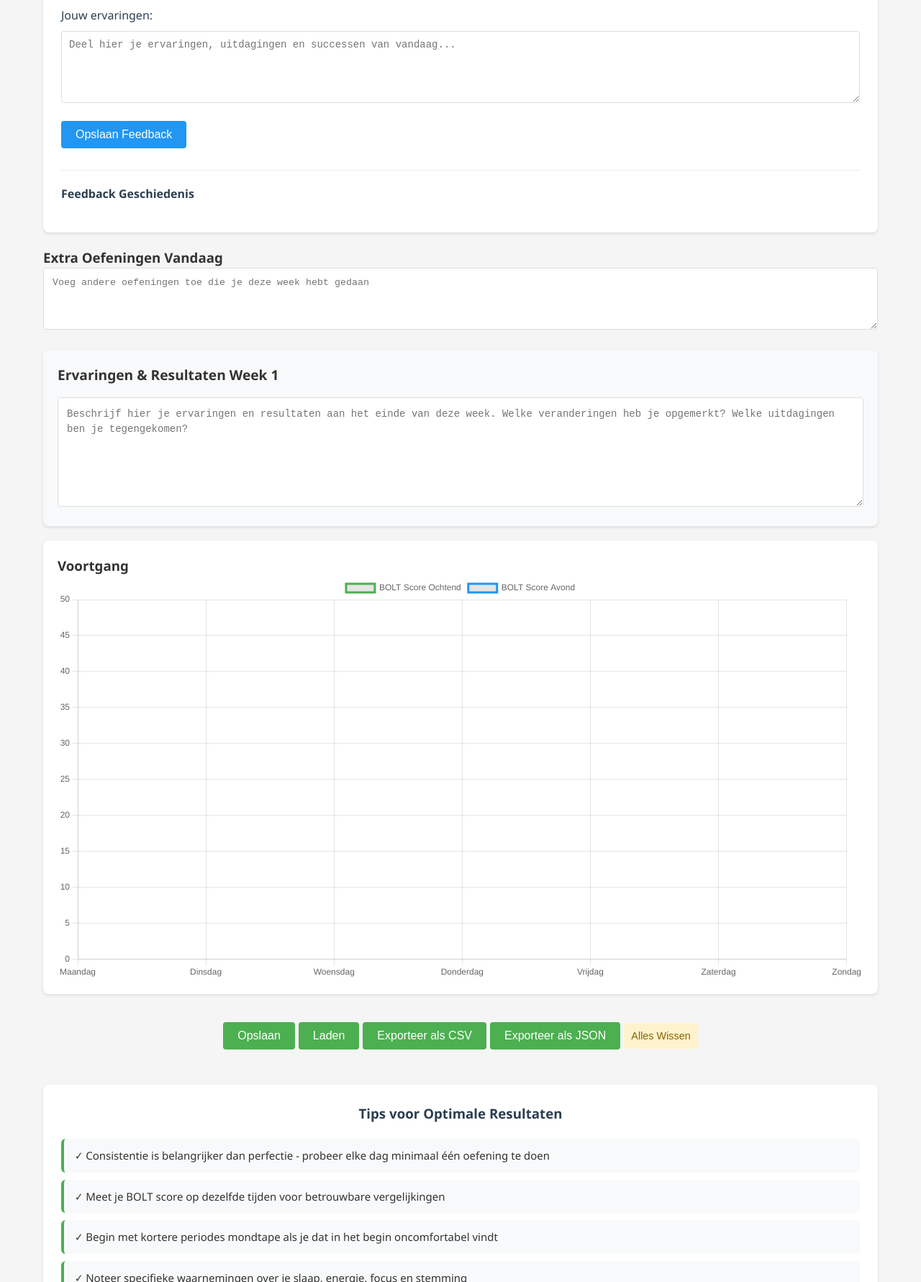
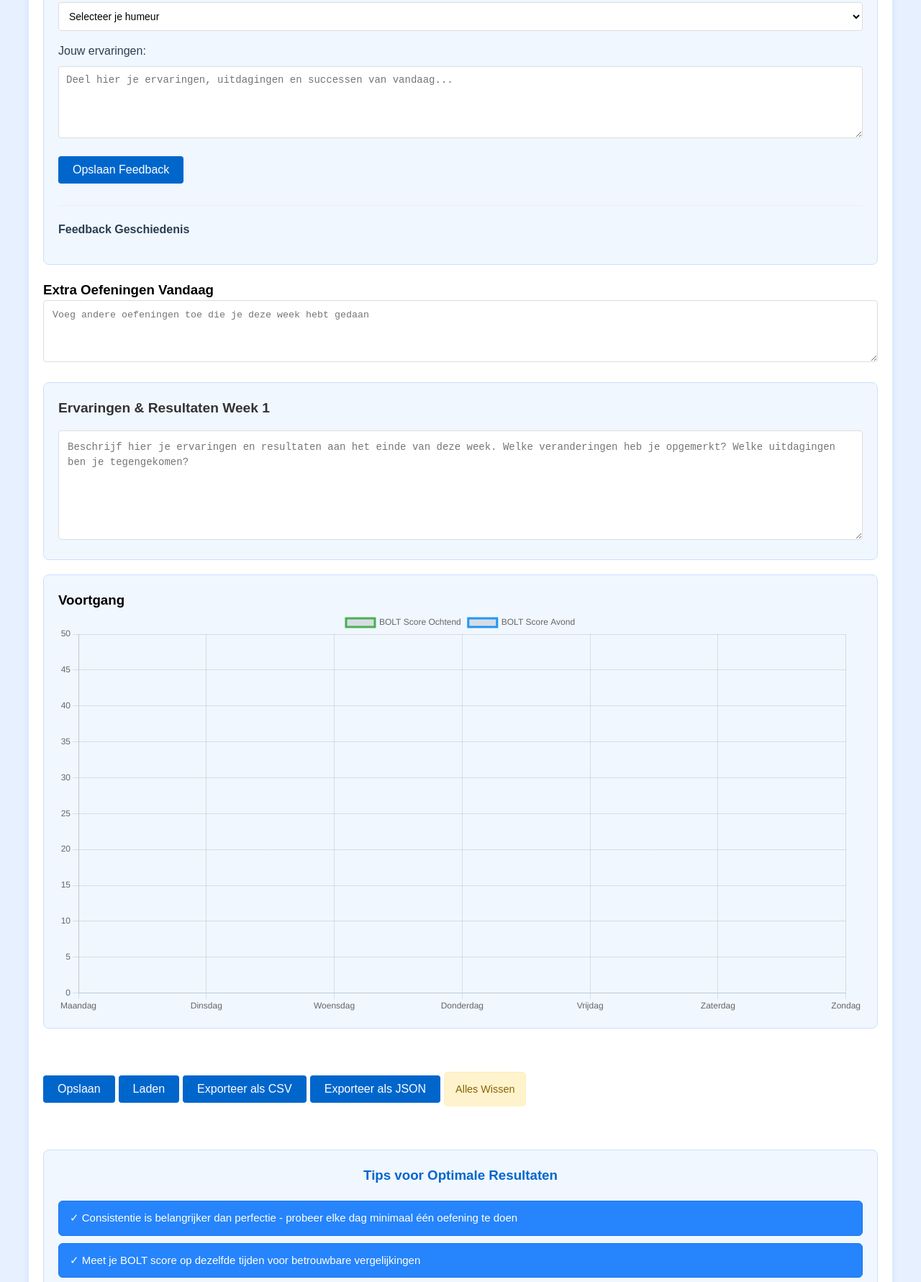
Before and after one commit to amstigter/kumbhaka-ademtracker, a plain HTML site: page index.html in a window 1280 px wide. Shown: the part 1019-2800 px from the top of the page at 72% size. Drawn offline with nearby package versions, Linux system fonts and the light colour scheme.

Commit message:
Update styles.css

```diff
--- a/styles.css
+++ b/styles.css
@@ -5,16 +5,20 @@
 }
 
 body {
-    font-family: 'Segoe UI', Tahoma, Geneva, Verdana, sans-serif;
+    font-family: Arial, sans-serif;
     line-height: 1.6;
-    background-color: #f5f5f5;
-    color: #333;
+    margin: 0;
+    padding: 20px;
+    background-color: #e6f0ff;
 }
 
 .container {
     max-width: 1200px;
     margin: 0 auto;
     padding: 20px;
+    background-color: #ffffff;
+    border-radius: 10px;
+    box-shadow: 0 2px 10px rgba(0, 102, 204, 0.1);
 }
 
 h1 {
@@ -47,16 +51,17 @@ h1 {
 .progress {
     width: 0%;
     height: 100%;
-    background-color: #4CAF50;
+    background-color: #0066cc;
     transition: width 0.3s ease;
 }
 
 .table-container {
     overflow-x: auto;
-    background-color: white;
+    background-color: #f0f7ff;
     border-radius: 8px;
-    box-shadow: 0 2px 4px rgba(0,0,0,0.1);
+    border: 1px solid #cce0ff;
     margin-bottom: 20px;
+    padding: 15px;
 }
 
 table {
@@ -72,8 +77,9 @@ th, td {
 }
 
 th {
-    background-color: #f8f9fa;
+    background-color: #e6f0ff;
     font-weight: 600;
+    border-bottom: 2px solid #cce0ff;
 }
 
 .input-field {
@@ -102,19 +108,18 @@ input[type="checkbox"] {
 }
 
 .dashboard {
-    background-color: white;
+    background-color: #f0f7ff;
     padding: 20px;
     border-radius: 8px;
-    box-shadow: 0 2px 4px rgba(0,0,0,0.1);
+    border: 1px solid #cce0ff;
     margin: 20px 0;
 }
 
 .button-container {
-    display: flex;
-    gap: 10px;
-    justify-content: center;
-    margin-top: 20px;
-    flex-wrap: wrap;
+    background-color: transparent;
+    padding: 20px 0;
+    margin: 20px 0;
+    text-align: center;
 }
 
 .button-group {
@@ -128,7 +133,7 @@ button {
     padding: 10px 20px;
     border: none;
     border-radius: 4px;
-    background-color: #4CAF50;
+    background-color: #0066cc;
     color: white;
     cursor: pointer;
     font-size: 16px;
@@ -141,7 +146,7 @@ button {
     justify-content: center;
     width: 24px;
     height: 24px;
-    background-color: #2196F3;
+    background-color: #0066cc;
     color: white;
     border-radius: 50%;
     font-size: 14px;
@@ -182,21 +187,22 @@ button {
 }
 
 button:hover {
-    background-color: #45a049;
+    background-color: #0052a3;
 }
 
 .tips-section {
-    background-color: white;
-    padding: 25px;
+    background-color: #f0f7ff;
+    padding: 20px;
     border-radius: 8px;
-    box-shadow: 0 2px 4px rgba(0,0,0,0.1);
-    margin-top: 30px;
+    border: 1px solid #cce0ff;
+    margin: 20px 0;
 }
 
 .tips-section h3 {
-    color: #2c3e50;
+    color: #0066cc;
     margin-bottom: 20px;
     text-align: center;
+    font-weight: bold;
 }
 
 .tips-list {
@@ -207,24 +213,26 @@ button:hover {
 .tips-list li {
     padding: 12px 15px;
     margin-bottom: 10px;
-    background-color: #f8f9fa;
+    background-color: #2684fc;
     border-radius: 6px;
-    border-left: 4px solid #4CAF50;
+    border: 1px solid #1a75e8;
     font-size: 15px;
     line-height: 1.5;
     transition: transform 0.2s ease;
+    color: #ffffff;
 }
 
 .tips-list li:hover {
     transform: translateX(5px);
-    background-color: #f0f0f0;
+    background-color: #1a75e8;
+    border-color: #1567d3;
 }
 
 .feedback-section {
-    background-color: white;
-    padding: 25px;
+    background-color: #f0f7ff;
+    padding: 20px;
     border-radius: 8px;
-    box-shadow: 0 2px 4px rgba(0,0,0,0.1);
+    border: 1px solid #cce0ff;
     margin: 20px 0;
 }
 
@@ -287,13 +295,13 @@ button:hover {
 }
 
 .feedback-button {
-    background-color: #2196F3;
+    background-color: #0066cc;
     align-self: flex-start;
     margin-top: 10px;
 }
 
 .feedback-button:hover {
-    background-color: #1976D2;
+    background-color: #0052a3;
 }
 
 .feedback-history {
@@ -308,11 +316,15 @@ button:hover {
 }
 
 .feedback-item {
-    background-color: #f8f9fa;
+    background-color: #ffffff;
     padding: 15px;
     border-radius: 6px;
     margin-bottom: 10px;
-    border-left: 4px solid #2196F3;
+    border: 1px solid #cce0ff;
+}
+
+.feedback-item:hover {
+    border-color: #0066cc;
 }
 
 .feedback-item-header {
@@ -329,13 +341,10 @@ button:hover {
 }
 
 .waarschuwing-section {
-    background-color: #fff3cd;
-    border: 1px solid #ffeeba;
+    background-color: #ffffff;
+    padding: 20px;
     border-radius: 8px;
-    padding: 20px;
     margin: 20px 0;
-    box-shadow: 0 2px 4px rgba(0,0,0,0.1);
-    font-size: 0.9em;
 }
 
 .waarschuwing-section h3 {
@@ -379,9 +388,9 @@ button:hover {
 .weekly-experiences {
     margin: 20px 0;
     padding: 20px;
-    background-color: #f8f9fa;
+    background-color: #f0f7ff;
     border-radius: 8px;
-    box-shadow: 0 2px 4px rgba(0,0,0,0.1);
+    border: 1px solid #cce0ff;
 }
 
 .weekly-experiences h3 {
@@ -463,10 +472,11 @@ td:first-child {
 .warning {
     background-color: #fff3cd;
     color: #856404;
-    padding: 10px;
+    padding: 15px;
     border-radius: 5px;
     margin: 20px 0;
     font-size: 0.9em;
+    border: 1px solid #ffeeba;
 }
 
 .copyright {
```
